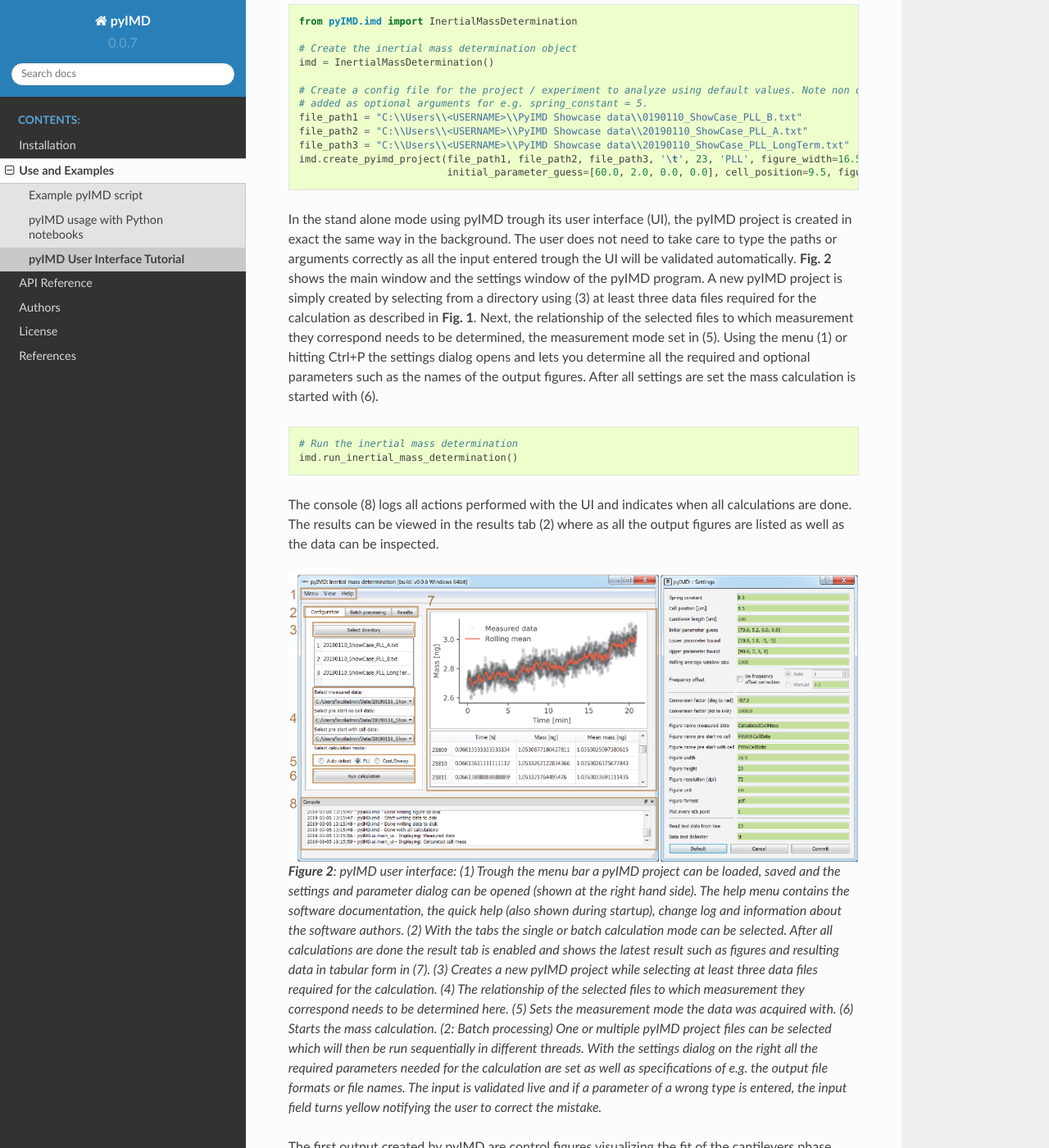
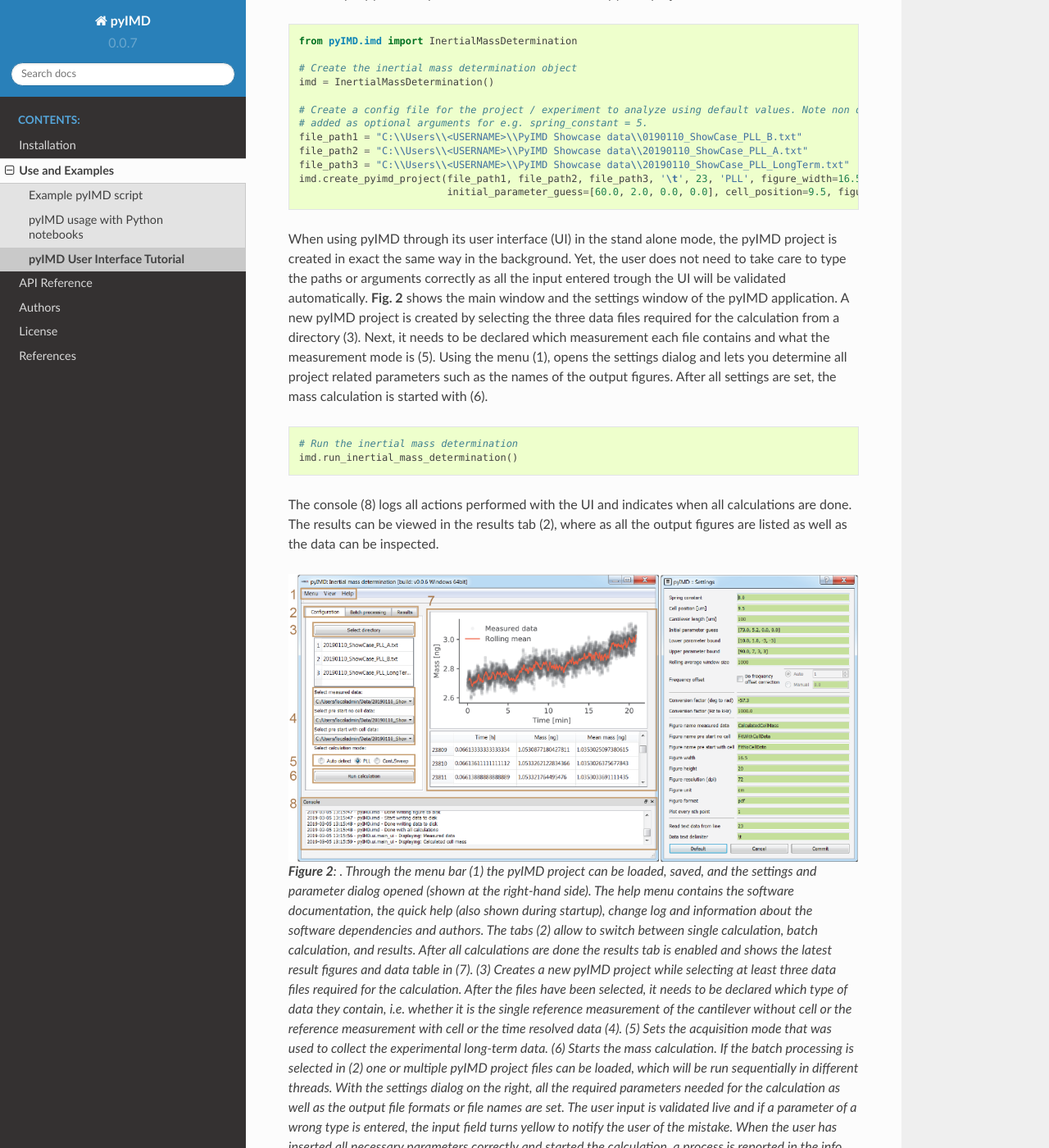
Before and after one commit to cunyap/pyIMDT, a Sphinx documentation site: the page built from pyIMD/docs/tutorial.rst, in a window 1280 px wide and 1400 px high, scrolled down 876 px. Shown: the whole window at 82% size. Built offline with Sphinx 7.4.7 and the Read the Docs theme 2.0.0, drawn with Linux system fonts in a browser that asks for light colours; some of the changed text lies outside the part shown.

Commit message:
Update tutorial.rst

```diff
--- a/pyIMD/docs/tutorial.rst
+++ b/pyIMD/docs/tutorial.rst
@@ -8,9 +8,11 @@
     - create a pyIMD project
     - calculate the mass form the measured data
 
-First, lets have a look at the input data. The typical data set consists of 3 files. Two sweep files of the cantilever
-without and with a cell attached to it as text files with a multi-line header and the actual (long-term) measurement file.
-Either as text file or as TDMS file. A typical time resolution is 10 ms for the data acquisition so these files can be
+First, lets have a look at the input data. The typical data set consists of 3 files:
+1) a sweep file of the cantilever
+WITHOUT cell (text file with multi-line header) 2) a sweep file of the cantilever WITH cell (text file with multi-line header)
+and 3) the actual (long-term) measurement file, which is either a text file or TDMS file (lab-view specific file type). A typical
+time resolution is 10 ms for the data acquisition so these files can be
 quite large. **Fig. 1** visualizes the data input which can be found as example data set for download and testing.
 
 .. figure:: ../examples/figures/pyIMD_ShowCase_InputData.png
@@ -35,14 +37,13 @@
     imd.create_pyimd_project(file_path1, file_path2, file_path3, '\t', 23, 'PLL', figure_width=16.5, figure_height=20,
                              initial_parameter_guess=[60.0, 2.0, 0.0, 0.0], cell_position=9.5, figure_format='pdf')
 
-In the stand alone mode using pyIMD trough its user interface (UI), the pyIMD project is created in exact the same way
-in the background. The user does not need to take care to type the paths or arguments correctly as all the input entered
-trough the UI will be validated automatically. **Fig. 2** shows the main window and the settings window of the pyIMD program.
-A new pyIMD project is simply created by selecting from a directory using (3) at least three data files required for the
-calculation as described in **Fig. 1**. Next, the relationship of the selected files to which measurement they correspond
-needs to be determined, the measurement mode set in (5). Using the menu (1) or hitting Ctrl+P the settings dialog opens
-and lets you determine all the required and optional parameters such as the names of the output figures. After all settings
-are set the mass calculation is started with (6).
+When using pyIMD through its user interface (UI) in the stand alone mode, the pyIMD project is created in exact the same way
+in the background. Yet, the user does not need to take care to type the paths or arguments correctly as all the input entered
+trough the UI will be validated automatically. **Fig. 2** shows the main window and the settings window of the pyIMD application.
+A new pyIMD project is created by selecting the three data files required for the
+calculation from a directory (3). Next, it needs to be declared which measurement each file contains
+and what the measurement mode is (5). Using the menu (1), opens the settings dialog and lets you determine all
+project related parameters such as the names of the output figures. After all settings are set, the mass calculation is started with (6).
 
 .. code-block:: python
 
@@ -50,41 +51,42 @@
     imd.run_inertial_mass_determination()
 
 The console (8) logs all actions performed with the UI and indicates when all calculations are done. The results can be
-viewed in the results tab (2) where as all the output figures are listed as well as the data can be inspected.
+viewed in the results tab (2), where as all the output figures are listed as well as the data can be inspected.
 
 .. figure:: ../examples/figures/pyIMD_UI_Figure.png
     :alt: uiExample
 
-    **Figure 2**: pyIMD user interface: (1) Trough the menu bar a pyIMD project can be loaded, saved and the settings and parameter
-    dialog can be opened (shown at the right hand side). The help menu contains the software documentation, the quick
-    help (also shown during startup), change log and information about the software authors. (2) With the tabs
-    the single or batch calculation mode can be selected. After all  calculations are done the
-    result tab is enabled and shows the latest result such as figures and resulting data in tabular form in (7).
-    (3) Creates a new pyIMD project while selecting at least three data files required for the calculation. (4) The
-    relationship of the selected files to which measurement they correspond needs to be determined here. (5) Sets the
-    measurement mode the data was acquired with. (6) Starts the mass calculation. (2: Batch processing) One or multiple
-    pyIMD project files can be selected which will then be run sequentially in different threads. With the settings dialog
-    on the right all the required parameters needed for the calculation are set as well as specifications of e.g. the output
-    file formats or file names. The input is validated live and if a parameter of a wrong type is entered, the input field
-    turns yellow notifying the user to correct the mistake.
+    **Figure 2**: . Through the menu bar (1) the pyIMD project can be loaded, saved, and the settings and parameter dialog
+    opened (shown at the right-hand side). The help menu contains the software documentation, the quick help (also shown during startup),
+    change log and information about the software dependencies and authors. The tabs (2) allow to switch between single calculation,
+    batch calculation, and results. After all calculations are done the results tab is enabled and shows the latest result figures
+    and data table in (7). (3) Creates a new pyIMD project while selecting at least three data files required for the calculation.
+    After the files have been selected, it needs to be declared which type of data they contain, i.e. whether it is the single reference
+    measurement of the cantilever without cell or the reference measurement with cell or the time resolved data (4).
+    (5) Sets the acquisition mode that was used to collect the experimental long-term data. (6) Starts the mass calculation.
+    If the batch processing is selected in (2) one or multiple pyIMD project files can be loaded, which will be run sequentially
+    in different threads. With the settings dialog on the right, all the required parameters needed for the calculation as well
+    as the output file formats or file names are set. The user input is validated live and if a parameter of a wrong type is entered,
+    the input field turns yellow to notify the user of the mistake. When the user has inserted all necessary parameters correctly and
+    started the calculation, a process is reported in the info window (8), and finally the result is shown in the main window.
 
 The first output created by pyIMD are control figures visualizing the fit of the cantilevers phase response is shown for
 the case with and without cell (**Fig. 3**). The shift towards lower frequencies can be clearly seen, when the cell is attached.
 Moreover, the Q-factor changes and therefore the slope of the response curve. If the fits are not fitting the raw data
 the parameter 'initial_parameter_guess', 'lower_parameter_bounds', 'upper_parameter_bounds' need to be adjusted in the
-settings dialog (Note: hit Ctrl + P to show the settings dialog.)
+settings dialog.
 
 .. figure:: ../examples/figures/PreStartFrequencyShift.png
     :alt: preStartFreqFit
 
     **Figure 3**: Frequency vs cantilever phase response
 
-The analysis is shown as outputted by the software in **Fig. 4**, the exemplary data for a mammalian cell is provided for download.
-The evolution of mass vs time is shown for a time span of 20min. The mass data was acquired every 10ms (data shown in
+The analysis output by the software is shown in **Fig. 4**, the exemplary data for a mammalian cell is provided for download.
+The evolution of mass vs time is shown for a time span of 20 min. The mass data was acquired every 10 ms (data shown in
 black), overlaid in red is the rolling mean with a window of 1000 (adjustable parameter 'rolling_window_size'). Images
 taken every 3 min  over the observed time span, we see on average a steady increase of the cell mass, the spring constant
-is 8N/m (adjustable parameter 'sprint_constant'). The position of the cell projected along the long axis of the
-cantilever was 9.5um (adjustable parameter, 'cell_position') and did not change, which is of importance for
+is 8 N/m (adjustable parameter 'sprint_constant'). The position of the cell projected along the long axis of the
+cantilever was 9.5 um (adjustable parameter, 'cell_position') and did not change, which is of importance for
 the current use of the software.
 
 .. figure:: ../examples/figures/pyIMD_ShowCaseFigure-01.png
@@ -92,7 +94,7 @@
 
     **Figure 4**: Evolution of mass over time
 
-The project can either be re-run with different parameters to i.e. improve the function fits or be saved using the menu
+The project can either be re-run with different parameters, to i.e. improve the function fits or be saved using the menu
 (**Fig. 2**, (1)).
 
 .. code-block:: python
```
Also changed, not shown: other parts of pyIMD/docs/tutorial.rst (+1 -1 lines).
